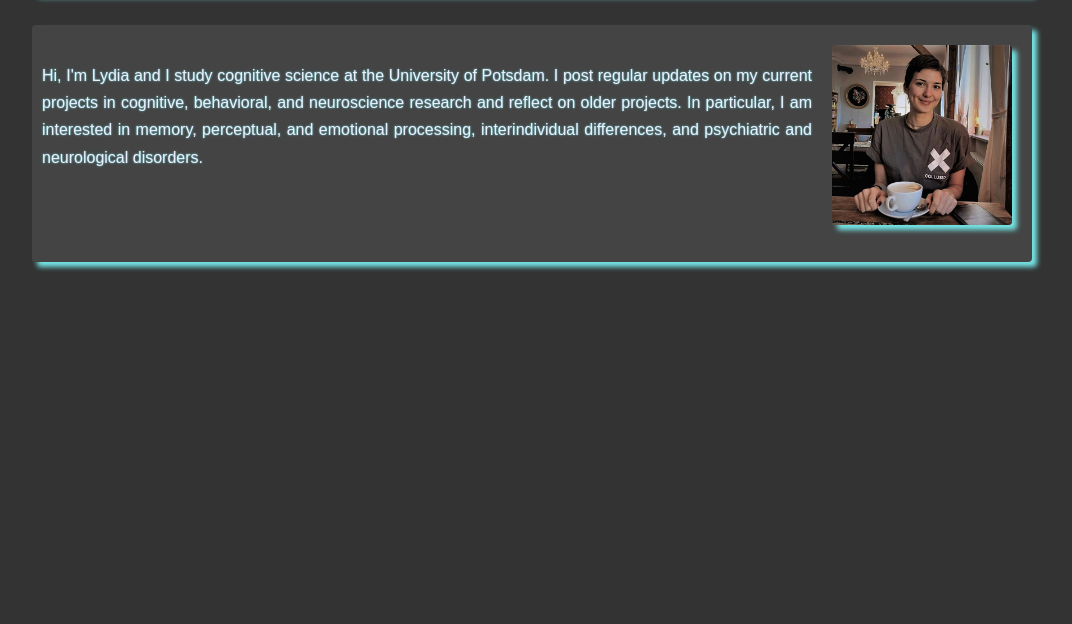
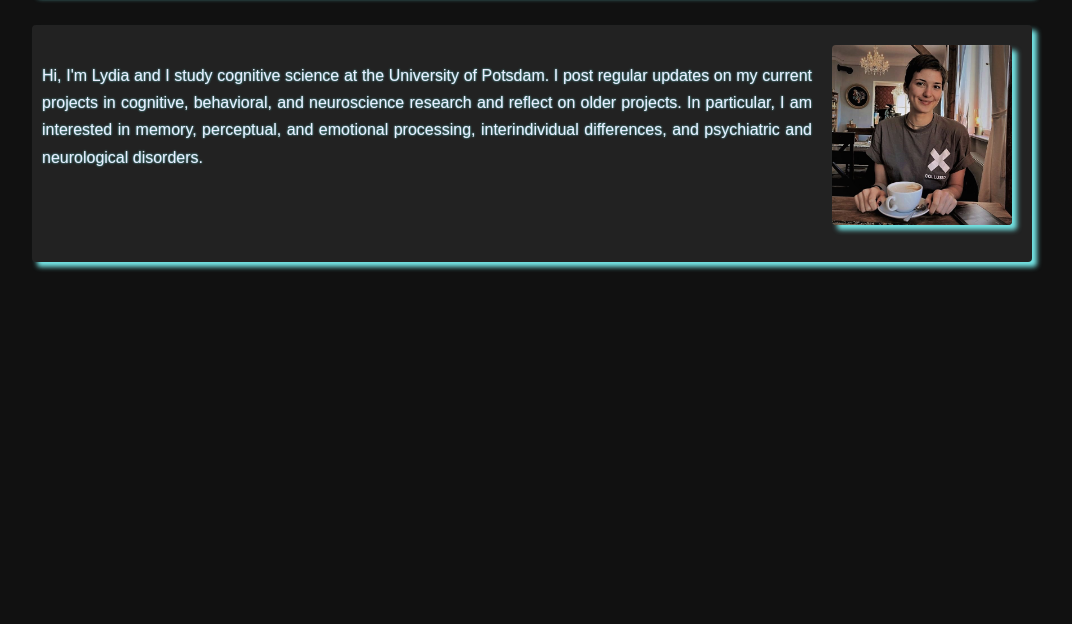
Before and after one commit to lydiabrundisch/lydiabrundisch, a plain HTML site: page index.html in a window 1280 px wide. Shown: the part 176-800 px from the top of the page, without its empty margins (108-1180 px from the left). Drawn offline with Linux system fonts and the light colour scheme.

Commit message:
Update style.css

```diff
--- a/styles/style.css
+++ b/styles/style.css
@@ -34,7 +34,7 @@ h4 {
 }
 
 p {
-	background-color: #444444;
+	background-color: #222222;
 	padding: 10px;
 	border-radius: 4px;
 	box-shadow: 5px 5px 5px #74e4e4;
@@ -42,7 +42,7 @@ p {
 
 html {
   	overflow-y: scroll;
-	background-color: #333333;
+	background-color: #111111;
 }
 
 img {
```
